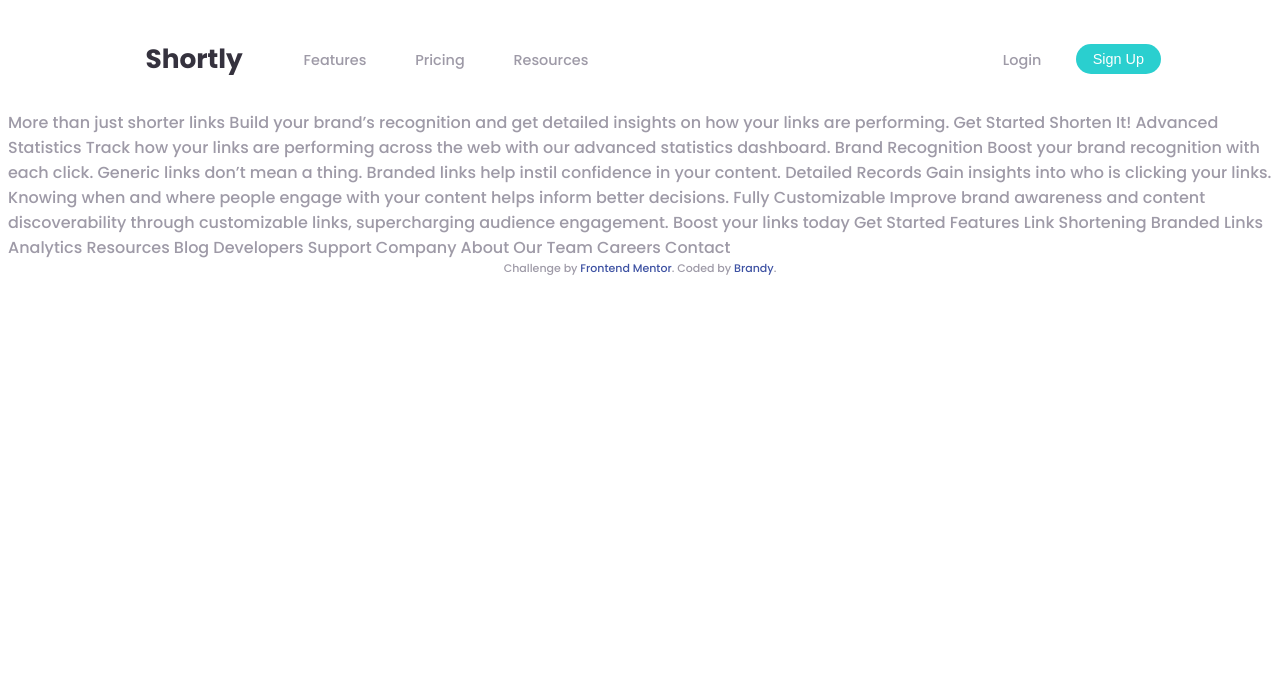
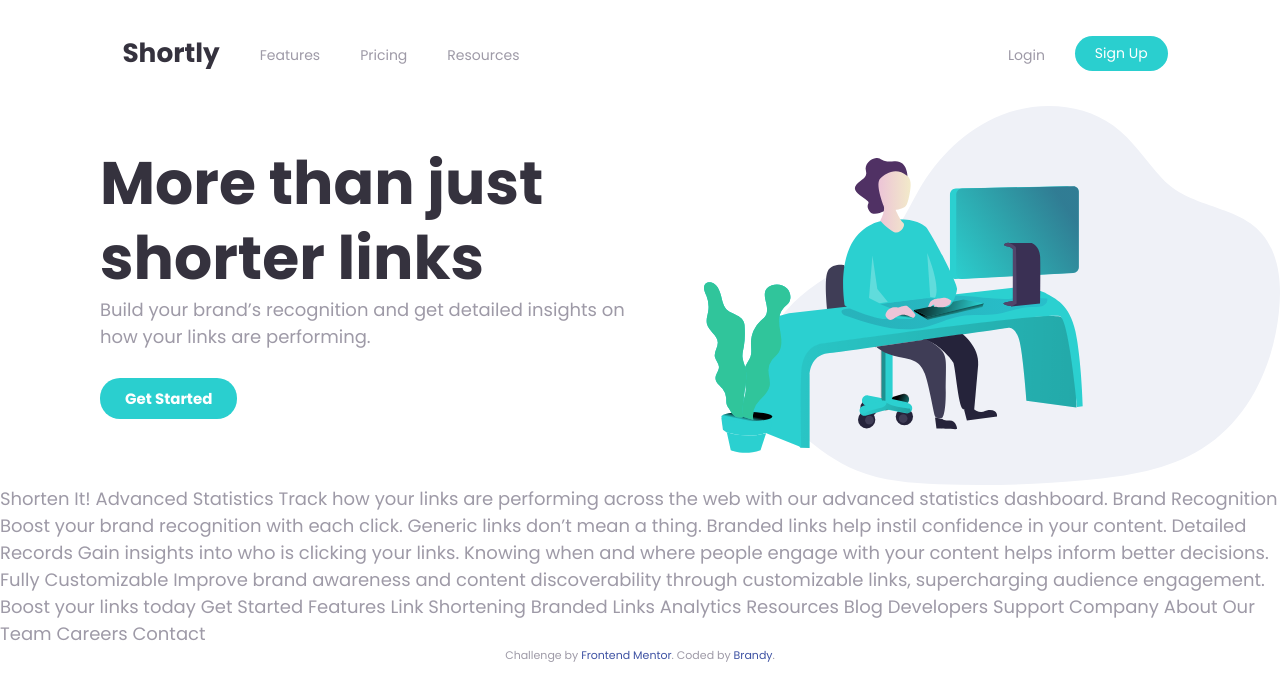
Before and after one commit to bdmcarthur/url-shortener-front-end-challenge, a plain HTML site: page index.html in a window 1280 px wide. Drawn offline with Linux system fonts and the light colour scheme.

Commit message:
Completed header

```diff
--- a/index.html
+++ b/index.html
@@ -5,7 +5,7 @@
     <meta name="viewport" content="width=device-width, initial-scale=1.0" />
     <!-- displays site properly based on user's device -->
     <link
-      href="https://fonts.googleapis.com/css?family=Poppins:500,700&display=swap"
+      href="https://fonts.googleapis.com/css?family=Poppins:400,500,700&display=swap"
       rel="stylesheet"
     />
     <link rel="stylesheet" href="style.css" />
@@ -33,24 +33,33 @@
     <nav>
       <ul class="menu">
         <li><a class="logo" href="#">Shortly</a></li>
-        <li class=""><a href="#">Features</a></li>
-        <li class=""><a href="#">Pricing</a></li>
-        <li class="right"><a href="#">Resources</a></li>
-        <li class=" "><a href="#">Login</a></li>
-        <li class=""><button href="#">Sign Up</button></li>
+        <li class="item"><a href="#">Features</a></li>
+        <li class="item"><a href="#">Pricing</a></li>
+        <li class="item right"><a href="#">Resources</a></li>
+        <li class="item"><a href="#">Login</a></li>
+        <li class="item"><button class="sign-up" href="#">Sign Up</button></li>
         <li class="toggle">
           <a href="#"><i class="fas fa-bars"></i></a>
         </li>
       </ul>
     </nav>
-    More than just shorter links Build your brand’s recognition and get detailed
-    insights on how your links are performing. Get Started Shorten It! Advanced
-    Statistics Track how your links are performing across the web with our
-    advanced statistics dashboard. Brand Recognition Boost your brand
-    recognition with each click. Generic links don’t mean a thing. Branded links
-    help instil confidence in your content. Detailed Records Gain insights into
-    who is clicking your links. Knowing when and where people engage with your
-    content helps inform better decisions. Fully Customizable Improve brand
+    <header>
+      <div class="header-text">
+        <h1>More than just shorter links</h1>
+        <p>
+          Build your brand’s recognition and get detailed insights on how your
+          links are performing.
+        </p>
+        <button class="get-started">Get Started</button>
+      </div>
+      <img class="header-img" src="images/illustration-working.svg" />
+    </header>
+    Shorten It! Advanced Statistics Track how your links are performing across
+    the web with our advanced statistics dashboard. Brand Recognition Boost your
+    brand recognition with each click. Generic links don’t mean a thing. Branded
+    links help instil confidence in your content. Detailed Records Gain insights
+    into who is clicking your links. Knowing when and where people engage with
+    your content helps inform better decisions. Fully Customizable Improve brand
     awareness and content discoverability through customizable links,
     supercharging audience engagement. Boost your links today Get Started
     Features Link Shortening Branded Links Analytics Resources Blog Developers
--- a/style.css
+++ b/style.css
@@ -1,14 +1,22 @@
 body {
   font-family: "Poppins", sans-serif;
   color: hsl(257, 7%, 63%);
+  font-size: 18px;
+  margin: 0;
+  padding: 0;
 }
 
 ul {
   list-style-type: none;
 }
+
 a {
   color: inherit;
   text-decoration: none;
+}
+
+h1 {
+  color: hsl(255, 11%, 22%);
 }
 
 nav {
@@ -19,16 +27,14 @@ nav {
 }
 
 nav ul {
-  list-style-type: none;
   width: 100%;
   padding: 0 8%;
 }
 
 nav ul li a {
-  text-decoration: none;
-  padding: 0.2em 1em;
+  padding: 5px 10px;
   color: hsl(257, 7%, 63%);
-  font-size: 0.9rem;
+  font-size: 14px;
 }
 
 nav ul li a:hover {
@@ -46,13 +52,31 @@ nav .logo {
 }
 
 button {
+  font-family: "Poppins", sans-serif;
   background-color: hsl(180, 66%, 49%);
+  padding: 7px 20px;
+  color: white;
+  border: none;
+  cursor: pointer;
+}
+
+button:hover {
+  background-color: hsl(180, 66%, 49%);
+}
+
+.sign-up {
   border-radius: 20px;
-  padding: 7px 17px;
-  color: white;
-  font-size: 0.9rem;
-  border: none;
+  font-size: 14px;
 }
+
+.get-started {
+  border-radius: 20px;
+  font-size: 15px;
+  font-weight: 700;
+  padding: 9px 25px;
+  margin-top: 10px;
+}
+
 /* Mobile menu */
 .menu {
   display: flex;
@@ -85,6 +109,28 @@ button {
   #navbar .logo {
     margin-left: 100px;
   }
+
+  header {
+    display: flex;
+  }
+
+  .header-text {
+    margin-left: 100px;
+  }
+
+  header img {
+    width: 45%;
+  }
+
+  header h1 {
+    font-size: 60px;
+    margin-bottom: 0;
+    line-height: 75px;
+  }
+  header p {
+    width: 90%;
+    margin-top: 0;
+  }
 }
 
 /* // Large devices (desktops, 992px and up) */
```
